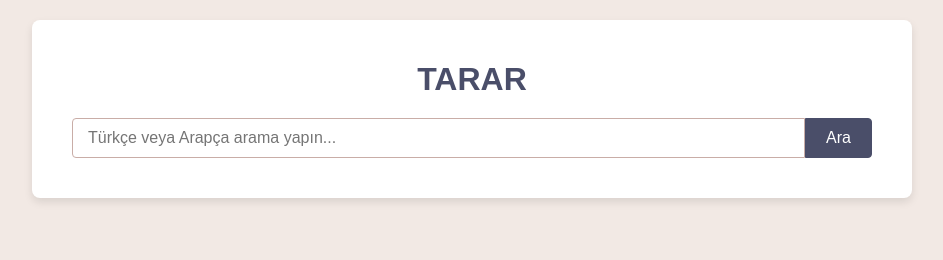
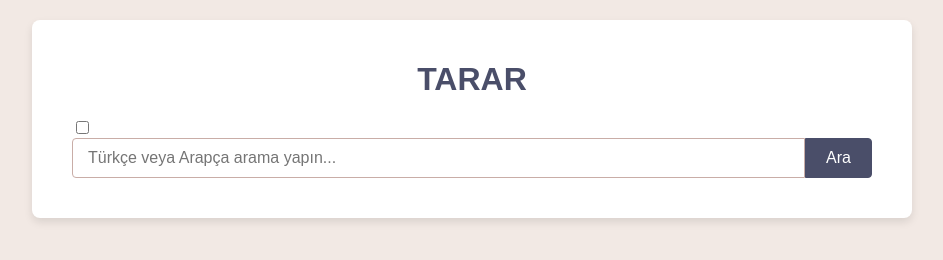
Before and after one commit to vsyeni/sozluk, a plain HTML site: page index.html in a window 1280 px wide. Shown: the whole page, without its empty margins (168-1111 px from the left). Drawn offline with Linux system fonts and the light colour scheme.

Commit message:
Update index.html

```diff
--- a/index.html
+++ b/index.html
@@ -13,7 +13,15 @@
 <body>
 
     <main class="container">
-        <h1>TARAR</h1>
+        <div class="title-container">
+            <h1>TARAR</h1>
+            <div class="theme-switch-wrapper">
+                <label class="theme-switch" for="theme-toggle">
+                    <input type="checkbox" id="theme-toggle" aria-label="Karanlık modu aç/kapat">
+                    <span class="slider"></span>
+                </label>
+            </div>
+        </div>
         <form class="search-container" id="searchForm" role="search">
             <input type="text" id="searchInput" placeholder="Türkçe veya Arapça arama yapın..." aria-label="Arama kutusu">
             <button type="submit" id="searchButton" aria-label="Arama yap">Ara</button>
```
